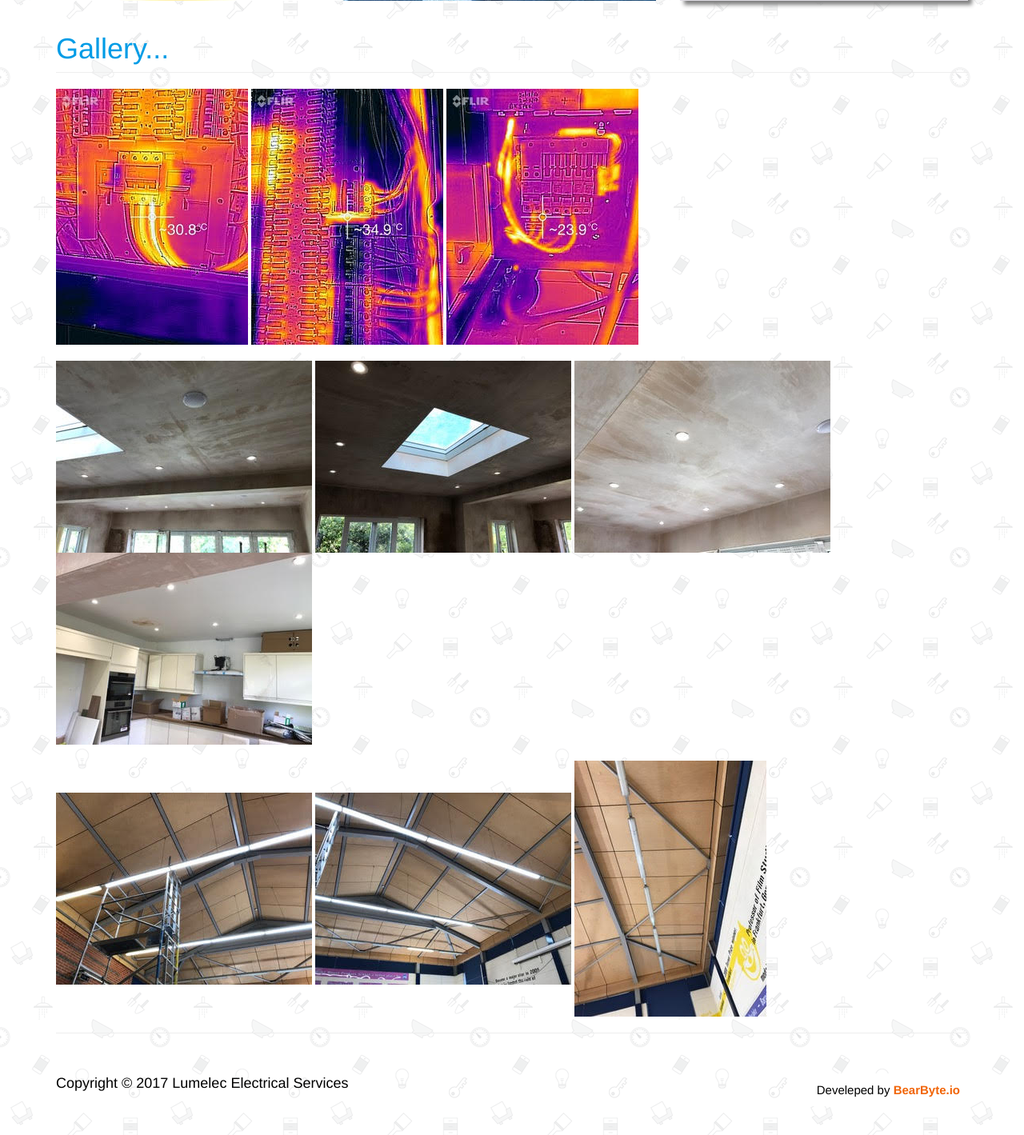
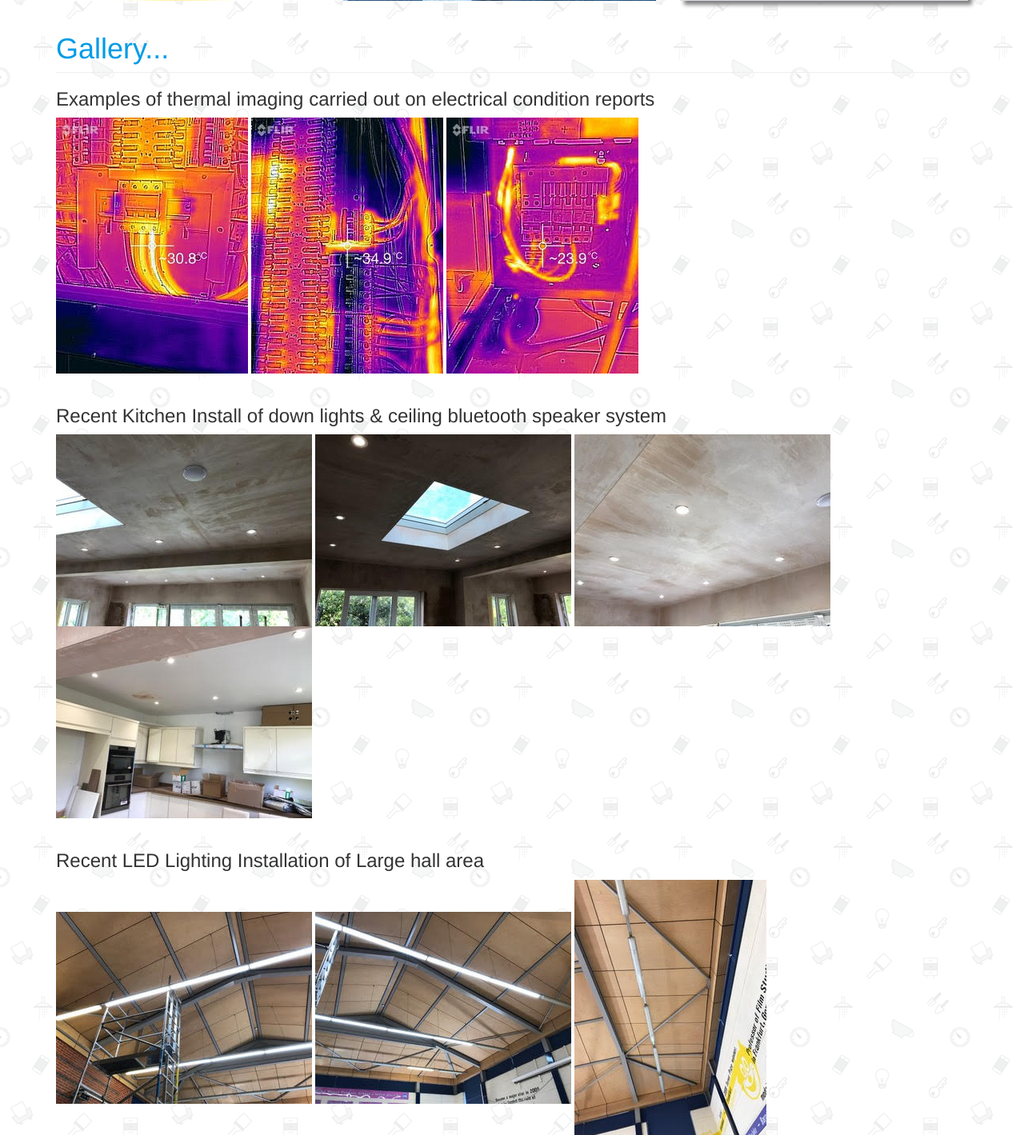
Before and after one commit to liamptk/lumelec-website, a PHP site: page /gallery.php in a window 1280 px wide. Shown: the part 569-1988 px from the top of the page at 80% size. Run offline with PHP 8.4, Linux system fonts and the light colour scheme; some libraries are stand-ins or nearby versions.

Commit message:
added headers

```diff
--- a/gallery.php
+++ b/gallery.php
@@ -19,6 +19,7 @@ include_once('header.php');
 					<ol class="indicator"></ol>
 				</div>
 				<div id="links">
+					<h3> Examples of thermal imaging carried out on electrical condition reports </h3>
 					<a href="images/gallery/thermal.jpg" title="Thermal Imaging Electrical">
 						<img src="images/gallery/thermal.jpg" alt="Thermal Imaging Electrical">
 					</a>
@@ -29,6 +30,7 @@ include_once('header.php');
 						<img src="images/gallery/thermal-three.jpg" alt="Thermal Imaging Electrical">
 					</a>
 					</br> </br>
+					<h3> Recent Kitchen Install of down lights &  ceiling bluetooth speaker system </h3>
 					<a href="images/gallery/kitchen-installation.jpg" title="Kitchen Installation">
 						<img src="images/gallery/kitchen-installation.jpg" alt="Kitchen Installation">
 					</a>
@@ -42,6 +44,7 @@ include_once('header.php');
 						<img src="images/gallery/kitchen-installation-four.jpg" alt="Kitchen Installation">
 					</a>
 					</br> </br>
+					<h3> Recent LED Lighting Installation of Large hall area  </h3>
 					<a href="images/gallery/led-installation.jpg" title="LED Installation">
 						<img src="images/gallery/led-installation.jpg" alt="LED Installation">
 					</a>
```
